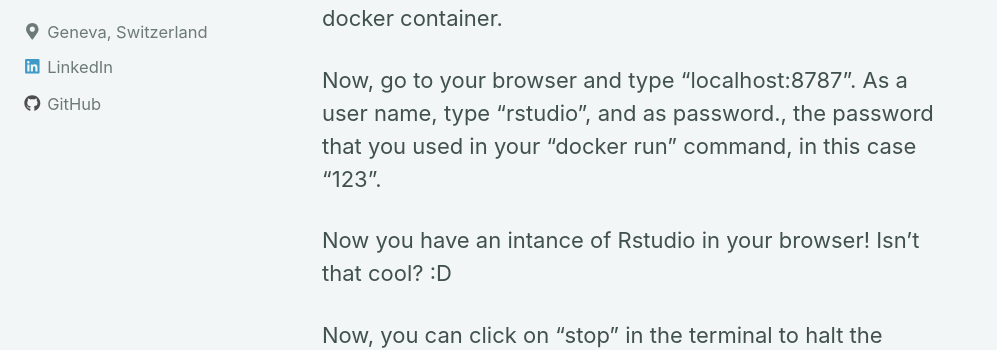
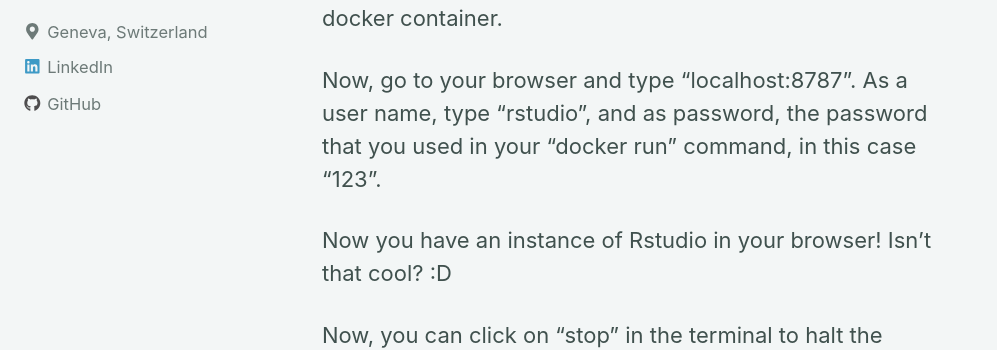
Before and after one commit to ArbenKqiku/arbenkqiku.github.io, a Jekyll site: the page built from _posts/2020-05-09-create-docker-image-deploy-cloud.md, in a window 1280 px wide and 900 px high, scrolled down 18497 px. Shown: the part 193-543 px from the top of the window, without its empty margins (0-997 px from the left). Built offline with Jekyll 4.4.1, drawn with Linux system fonts in a browser that asks for light colours; nearby versions of some CDN libraries; some of the changed text lies outside the part shown.

Commit message:
corrected some typos

```diff
--- a/_posts/2020-05-09-create-docker-image-deploy-cloud.md
+++ b/_posts/2020-05-09-create-docker-image-deploy-cloud.md
@@ -272,9 +272,9 @@ The "--rm" argument means that we'll remove the container once we're done with i
 
 The "-e" argument stands for environment. Here we can define environmental variables such as "PASSWORD" and "-p", which stands for port. The final argument "rocker/studio" is the docker image that we have downloaded and run as a docker container.
 
-Now, go to your browser and type "localhost:8787". As a user name, type "rstudio", and as password., the password that you used in your "docker run" command, in this case "123".
+Now, go to your browser and type "localhost:8787". As a user name, type "rstudio", and as password, the password that you used in your "docker run" command, in this case "123".
 
-Now you have an intance of Rstudio in your browser! Isn't that cool? :D
+Now you have an instance of Rstudio in your browser! Isn't that cool? :D
 
 Now, you can click on "stop" in the terminal to halt the docker container.
 
@@ -442,7 +442,7 @@ You should see the docker image that we have just pushed:
 
 <img src="{{ site.url }}{{ site.baseurl }}/images/article-3-docker-tutorial/image-25.jpg" alt="linearly separable data">
 
-Congrats! You have just pushed a docker image to the container registry! :D
+Congrats! You have just pushed a docker image to the Container Registry! :D
 
 # How to configure the GoogleCloudRunner package
 
```
Also changed, not shown: other parts of _posts/2020-05-09-create-docker-image-deploy-cloud.md (+2 -2 lines), 2 other files.
